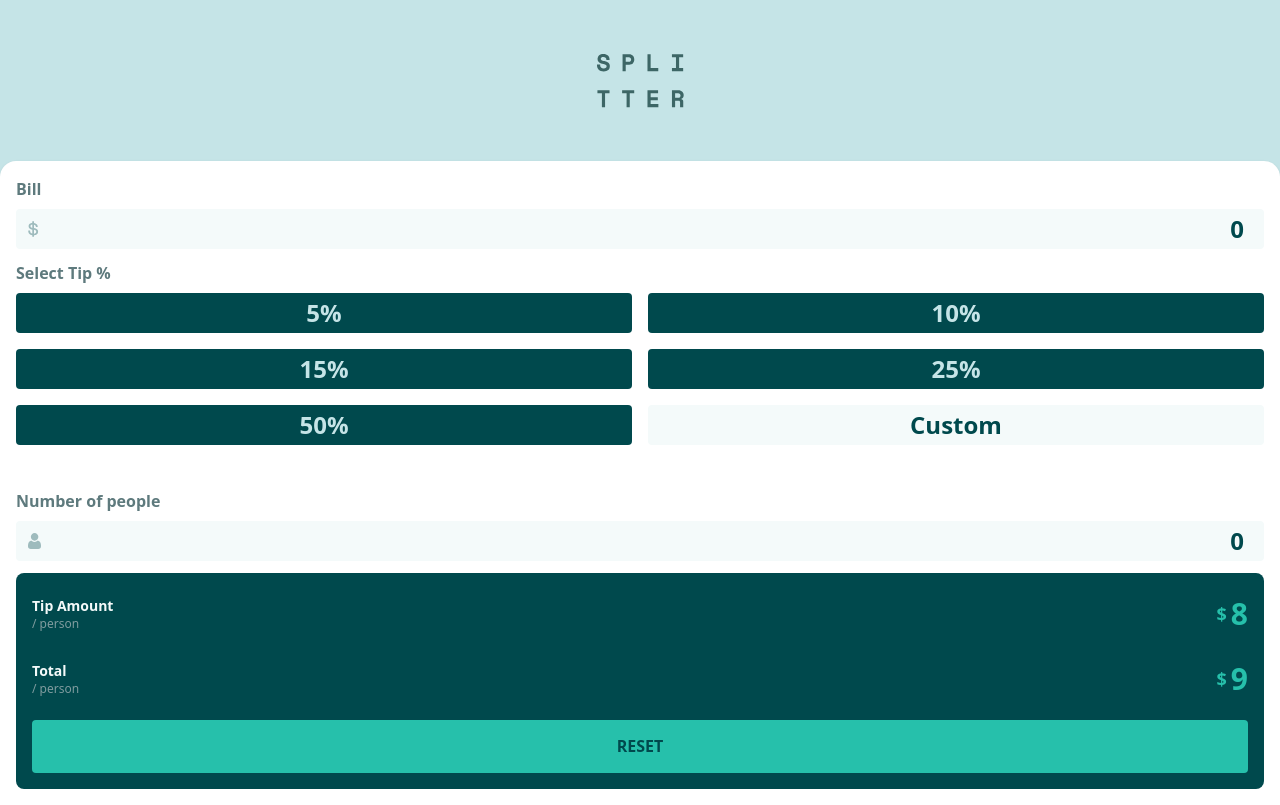
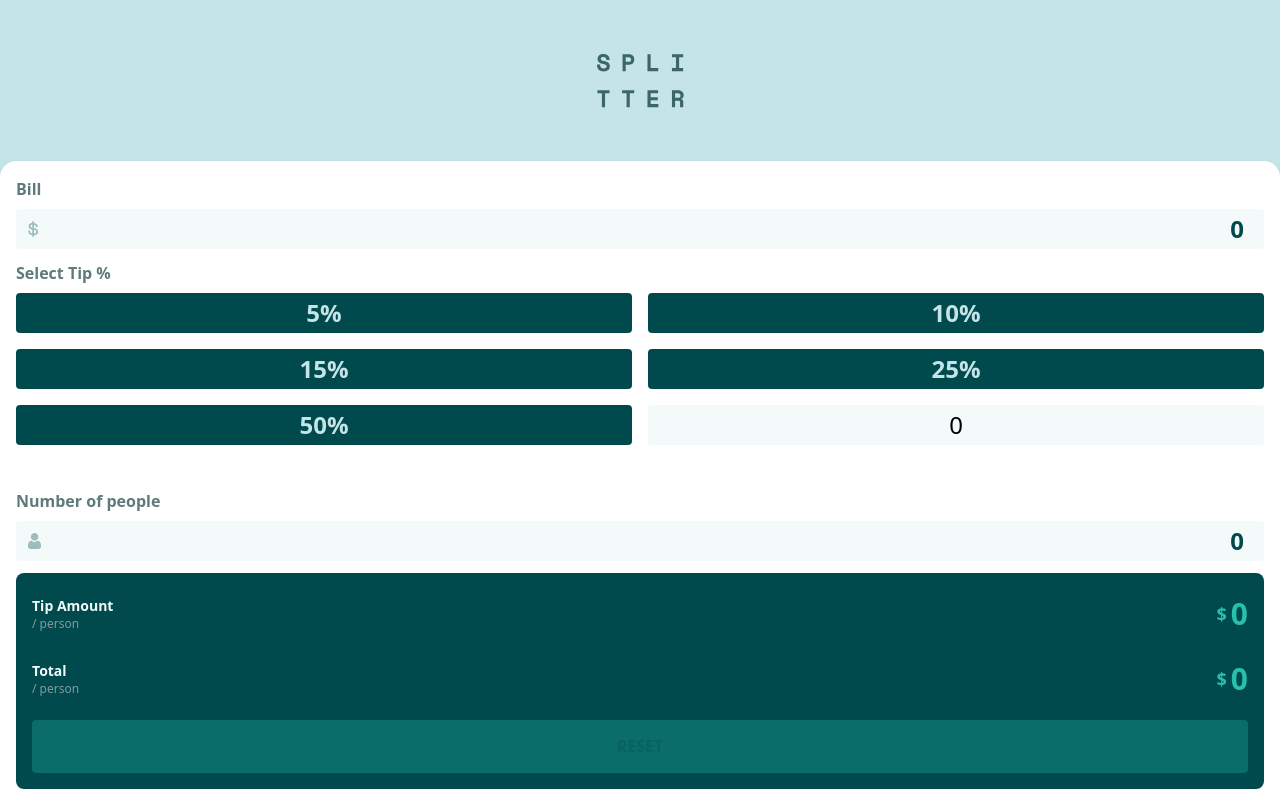
Before and after one commit to Fr1x3/tip_calculator, a React (Vite) app in the folder web/: page / in a window 1280 px wide. Built offline with nearby package versions, Linux system fonts and the light colour scheme.

Commit message:
calculates the tip and total

```diff
--- a/web/src/components/Calculator.jsx
+++ b/web/src/components/Calculator.jsx
@@ -6,13 +6,33 @@ import Input from "./Input"
 import { useState } from "react"
 
 function Calculator(){
+    const [data, setData] = useState({
+        bill: 0,
+        people: 0,
+        tipRate: 0.0,
+    })
+
+
+    const avgBillPaid = (data.bill > 0 && data.people > 0 ) && data.bill / data.people
+    const avgTipPaid = avgBillPaid * data.tipRate/100
+    const avgTotalPaid = avgBillPaid + avgTipPaid
+
+
+    function handleRate(rate){
+        setData({...data, tipRate: rate})
+    }
+
+    function onInputChanged(event){
+        const {value, name} = event.target
+        setData({...data, [name]: value })
+    }
 
     return (
         <div className="bg-white shadow rounded-t-2xl p-4 grid gap-3 grid-rows-[1fr_3fr_1fr_3fr]">
-            <Input Icon={IconDollar}  title="Bill"/>
-            <Tips />
-            <Input Icon={IconPerson} title="Number of people"/>
-            <Summary total={9.00} tip={8.00}/>
+            <Input name='bill' Icon={IconDollar}  title="Bill" numberValue={data.bill} handleChange={onInputChanged} />
+            <Tips handleTipSelected={handleRate}  rate={data.tipRate}/>
+            <Input name='people' Icon={IconPerson} title="Number of people" numberValue={data.people} handleChange={onInputChanged}/>
+            <Summary total={avgTotalPaid} tip={avgTipPaid}/>
         </div>
     )
 }
--- a/web/src/components/Input.jsx
+++ b/web/src/components/Input.jsx
@@ -3,7 +3,8 @@ function Input({
     numberValue= 0,
     handleChange= () => {},
     Icon,
-    title
+    title,
+    name
 }){
 
     return (
@@ -12,6 +13,7 @@ function Input({
             <div className=" relative p-0  ">
                 <span className="absolute top-1/2 -translate-y-1/2 left-3"><img src={Icon}/></span>
                 <input
+                    name={name}
                     type="number"
                     value={numberValue}
                     onChange={handleChange}
--- a/web/src/components/Summary.jsx
+++ b/web/src/components/Summary.jsx
@@ -22,7 +22,7 @@ function Summary({
                     <span className={styles.dollar}>$</span> {total}
                 </div>
             </div>
-            <button className={styles.btn}>reset</button>
+            <button className={`${styles.btn} ${ (total <= 0) && styles.btnDisable}`}>reset</button>
         </div>
     )
 }
--- a/web/src/components/Tips.jsx
+++ b/web/src/components/Tips.jsx
@@ -1,22 +1,20 @@
-import { useState } from "react"
+import { useEffect, useState } from "react"
 
-function Tips(){
-    const [customTipRate, setCustomTipRate] = useState(0.0)
-    const [selectedTipRate, setSelectedTipRate] = useState(0.0)
-    const [isSelectedId, setIsSelectedId] = useState(-1)
-    // set the tip rate selected or custom
-    //const tipRate = customTipRate || selectedTipRate
+function Tips({
+    rate,
+    handleTipSelected,
+}){
+
+    let selectedId = -1
 
     function onCustomTipChanged(event){
-        setCustomTipRate(event.target.value)
-        setSelectedTipRate(0.0)
-        setIsSelectedId(-1)
+        handleTipSelected(event.target.value)
+        selectedId = -1
     }
 
     function onTipSelected(tip){
-        setSelectedTipRate(tip.rate)
-        setIsSelectedId(tip.id)
-        setCustomTipRate(0.0)
+        handleTipSelected(tip.rate)
+        selectedId = tip.id
     }
 
     return (
@@ -27,16 +25,17 @@ function Tips(){
                     <div
                         key={tip.id}
                         onClick={() => onTipSelected(tip)}
-                        className={`${styles.selectBox} ${(isSelectedId === tip.id) && styles.activeSelectBox}`}
+                        className={`${styles.selectBox} ${(selectedId === tip.id) && styles.activeSelectBox}`}
                     >
                         {tip.rate}%
                     </div>
                 ))}
                 <input
+                name="rate"
                     type="number"
                     placeholder="Custom"
                     className={styles.input}
-                    value={customTipRate > 0 ? customTipRate : ''}
+                    value={ !tipRates.some((e) => e.rate === rate) ? rate: '' }  // only show for custom rates
                     onChange={onCustomTipChanged}
                 />
             </div>
```
